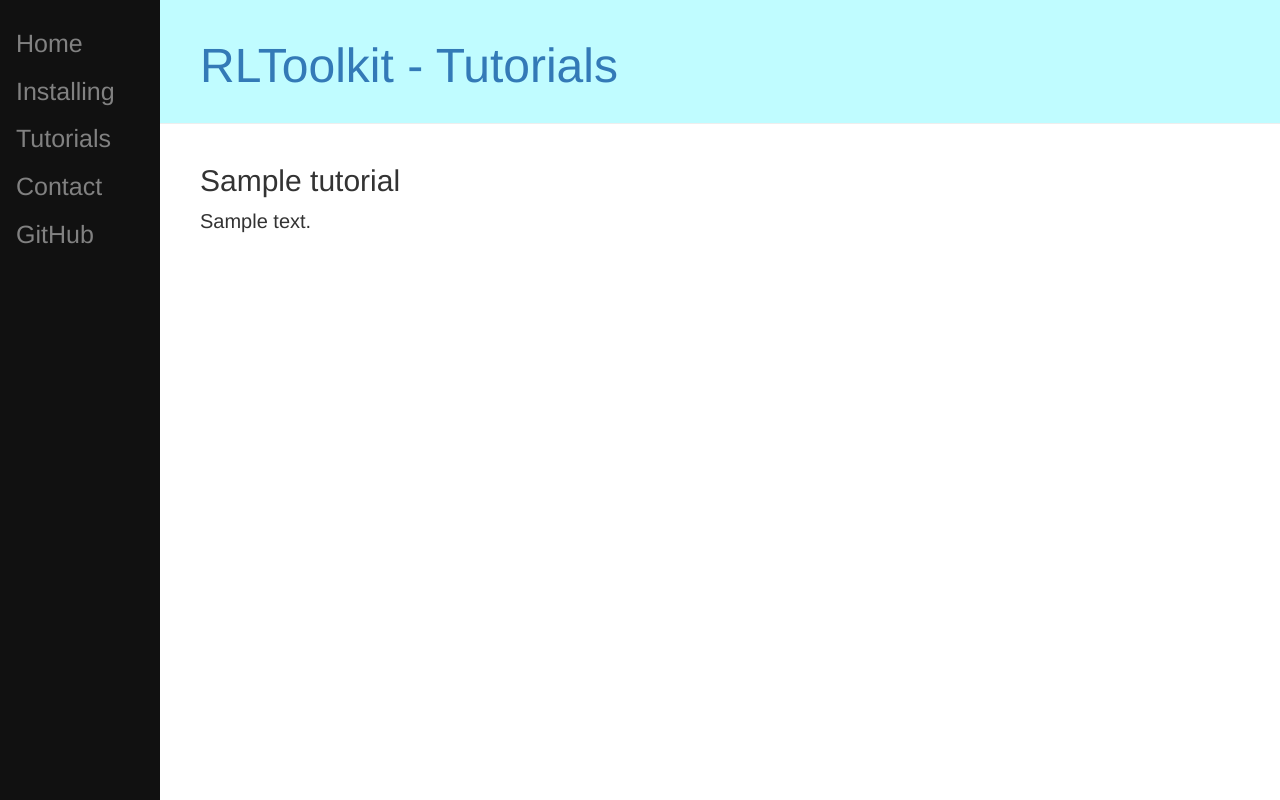
After one commit to hirokiyaginuma/RLToolkitWebsite, a Django app: page /tutorials/ in a window 1280 px wide. The commit adds this page. Run offline with Django 3.2, Linux system fonts and the light colour scheme; tables that the repository leaves empty hold one stand-in row (values such as "Sample post"); some libraries are stand-ins or nearby versions.

Commit message:
Added webpages

```diff
--- a/website/admin.py
+++ b/website/admin.py
@@ -1,4 +1,6 @@
 from django.contrib import admin
-from .models import Post
+from .models import Post, Installing, Tutorials
 
 admin.site.register(Post)
+admin.site.register(Installing)
+admin.site.register(Tutorials)
--- a/website/models.py
+++ b/website/models.py
@@ -2,6 +2,28 @@ from django.conf import settings
 from django.db import models
 from django.utils import timezone
 
+
+class Installing(models.Model):
+    title = models.CharField(max_length=200)
+    text = models.TextField()
+    order = models.BigIntegerField()
+
+    def publish(self):
+        self.save()
+
+    def __str__(self):
+        return self.title
+
+class Tutorials(models.Model):
+    title = models.CharField(max_length=200)
+    text = models.TextField()
+    order = models.BigIntegerField()
+
+    def publish(self):
+        self.save()
+
+    def __str__(self):
+        return self.title
 
 class Post(models.Model):
     author = models.ForeignKey(settings.AUTH_USER_MODEL, on_delete=models.CASCADE)
--- a/website/static/css/website.css
+++ b/website/static/css/website.css
@@ -5,17 +5,12 @@
 }
 
 .page-header h1, .page-header h1 a, .page-header h1 a:visited, .page-header h1 a:active {
-    /*color: #ffffff;*/
     font-size: 36pt;
     text-decoration: none;
 }
 
 .content {
     margin-left: 40px;
-}
-
-h1, h2, h3, h4 {
-    /*font-family: 'Lobster', cursive;*/
 }
 
 .date {
@@ -79,6 +74,10 @@ h1, h2, h3, h4 {
   font-size: 20px;
 }
 
+.article {
+  font-size: 20px;
+}
+
 .page-header {
   margin-left: 160px; /* Same as the width of the sidenav */
 }
--- a/website/templates/website/base.html
+++ b/website/templates/website/base.html
@@ -4,15 +4,14 @@
         <title>{% block title %}{% endblock %}</title>
         <link rel="stylesheet" href="//maxcdn.bootstrapcdn.com/bootstrap/3.2.0/css/bootstrap.min.css">
         <link rel="stylesheet" href="//maxcdn.bootstrapcdn.com/bootstrap/3.2.0/css/bootstrap-theme.min.css">
-        <link href="//fonts.googleapis.com/css?family=Lobster&subset=latin,latin-ext" rel="stylesheet" type="text/css">
         <link rel="stylesheet" href="{% static 'css/website.css' %}">
     </head>
     <body>
         <div class="sidenav">
             <a href="/">Home</a>
-            <a href="#installing">Installing</a>
-            <a href="#tutorials">Tutorials</a>
-            <a href="#contact">Contact</a>
+            <a href="{% url 'installing' %}">Installing</a>
+            <a href="{% url 'tutorials' %}">Tutorials</a>
+            <a href="{% url 'contact' %}">Contact</a>
             <a href="https://github.com/BlakeERichey/RLToolkit">GitHub</a>
         </div>
         <div class="page-header">
--- a/website/templates/website/home.html
+++ b/website/templates/website/home.html
@@ -2,7 +2,7 @@
 
 {% block title %}RLToolkit - Reinforcement learning library for Python{% endblock %}
 
-{% block head %}RLToolkit - Home{% endblock %}
+{% block head %}RLToolkit - Reinforcement learning library for Python{% endblock %}
 
 {% block content %}
         <div class="home">
@@ -14,5 +14,6 @@
                <li>Policy Gradient</li>
                <li>COGA</li>
                </ul>
+            </p>
         </div>
 {% endblock %}
--- a/website/templates/website/test.html
+++ b/website/templates/website/test.html
@@ -1,6 +1,8 @@
 {% extends 'website/base.html' %}
 
-{% block title %}ABCDE{% endblock %}
+{% block title %}Test{% endblock %}
+
+{% block head %}TestTestTestTest{% endblock %}
 
 {% block content %}
     {% for post in posts %}
--- /dev/null
+++ b/website/templates/website/tutorials.html
@@ -0,0 +1,14 @@
+{% extends 'website/base.html' %}
+
+{% block title %}RLToolkit - Reinforcement learning library for Python{% endblock %}
+
+{% block head %}RLToolkit - Tutorials{% endblock %}
+
+{% block content %}
+      {% for article in articles %}
+              <div class="article">
+                  <h2>{{ article.title }}</h2>
+                  <p>{{ article.text|linebreaksbr }}</p>
+              </div>
+      {% endfor %}
+{% endblock %}
--- a/website/urls.py
+++ b/website/urls.py
@@ -4,4 +4,7 @@ from . import views
 urlpatterns = [
     path('', views.home, name='home'),
     path('test/', views.test, name='test'),
+    path('installing/', views.installing, name='installing'),
+    path('tutorials/', views.tutorials, name='tutorials'),
+    path('contact/', views.contact, name='contact'),
 ]
--- a/website/views.py
+++ b/website/views.py
@@ -1,12 +1,23 @@
 from django.shortcuts import render
 from django.utils import timezone
-from .models import Post
-
+from .models import Post, Installing, Tutorials
 
 
 def home(request):
     return render(request, 'website/home.html', {})
 
+def installing(request):
+    articles = Installing.objects.all().order_by('order')
+    return render(request, 'website/installing.html', {'articles':articles})
+
+def tutorials(request):
+    articles = Tutorials.objects.all().order_by('order')
+    return render(request, 'website/tutorials.html', {'articles':articles})
+
+def contact(request):
+    return render(request, 'website/contact.html', {})
+
 def test(request):
-    posts = Post.objects.filter(published_date__lte=timezone.now()).order_by('published_date')
+    #posts = Post.objects.filter(published_date__lte=timezone.now()).order_by('published_date')
+    posts = Post.objects.all().order_by('created_date')
     return render(request, 'website/test.html', {'posts':posts})
```
Also changed, not shown: website/templates/website/contact.html (added, +12 -0 lines), website/templates/website/installing.html (added, +14 -0 lines), website/migrations/0002_installing.py (added), website/migrations/0003_installing_order.py (added), website/migrations/0004_tutorials.py (added), website/migrations/0005_auto_20200422_0125.py (added), website/templates/website/post_detail.html (deleted).
